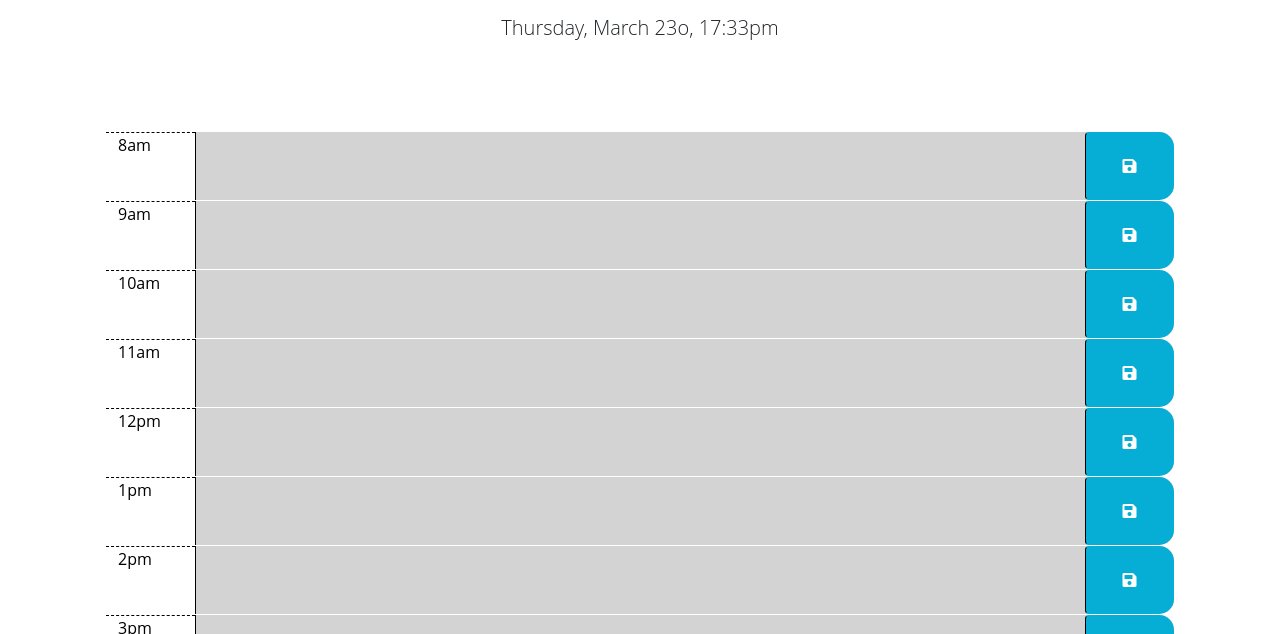
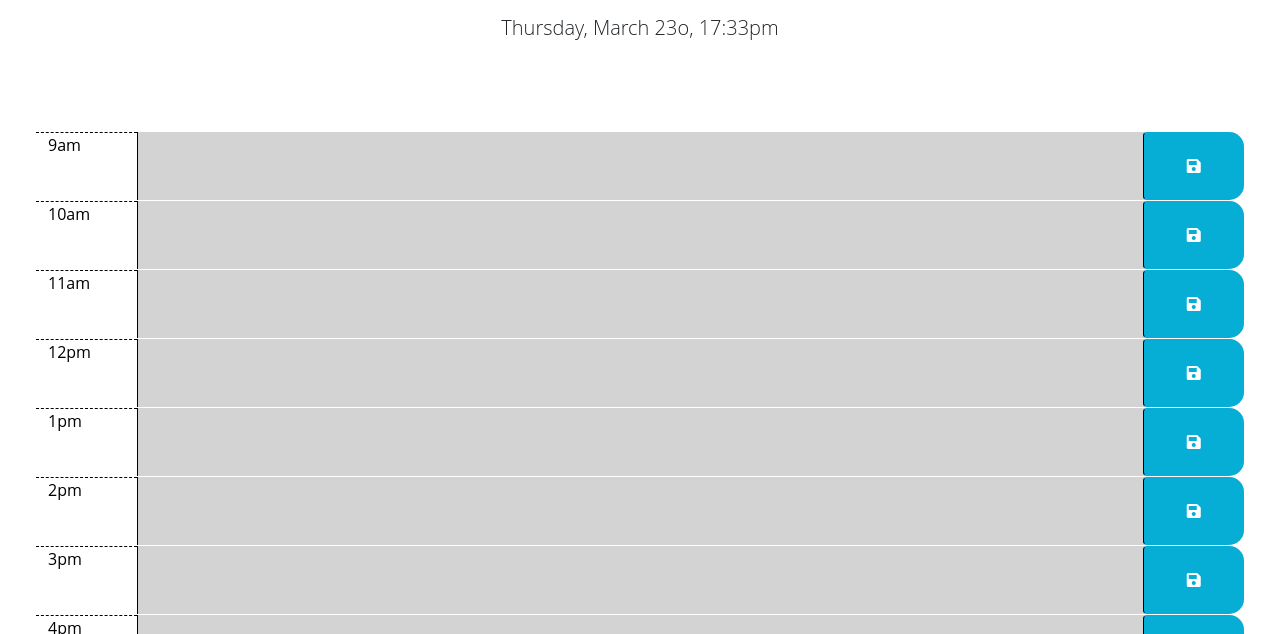
Before and after one commit to judemdonahue/Work-Day-Scheduler, a plain HTML site: page index.html in a window 1280 px wide. Shown: the part 166-800 px from the top of the page. Drawn offline with nearby package versions, Linux system fonts and the light colour scheme.

Commit message:
cleaned up and organized script file, some tweaks to styling and added to README file and image asset

```diff
--- a/assets/script.js
+++ b/assets/script.js
@@ -1,36 +1,24 @@
-// Wrap all code that interacts with the DOM in a call to jQuery to ensure that
-// the code isn't run until the browser has finished rendering all the elements
-// in the html.
-
-// Set the beginning hour to be 8AM
-let hourStart = dayjs().startOf('day').add(8,'h');
-// totalHours = 8AM to 6PM = 11 hours
-let totalHours = 11;
+// Sets starting hour of the workday to 9AM
+let hourStart = dayjs().startOf('day').add(9,'h');
+// totalHours = 9-5 = 9 hour work day
+let totalHours = 9;
 // Get current hour
 let currentHour = dayjs().format('H');
-// initializes timeTableElement and currentState of present, future, and past;
+
 let timeTableElement;
 let currentState;
 
-let newTime;
-
-
 //Display and update current date function
-
-  function updateTime() {
+function updateTime() {
     let time = dayjs().format('dddd, MMMM Do, HH:mma')
     $('#currentDay').text(time);
 }
 setInterval(updateTime, 30000);
 
-
 function fillTimeTable() {
   for (let hour = 0; hour < totalHours; hour++) {
     let realHour = hour + 8;
-
-
       timeTableElement = hourStart.add(hour, 'h').format('ha');
-
 
       // determine the currentState based on the conditions
       if (currentHour == realHour) {
@@ -55,16 +43,15 @@ function fillTimeTable() {
   loadSchedule();
 }
 
-// function for save schedule in the local storage
+// Saves user input in localStorage
 function saveSchedule() {
-
     let keyName = $(this).parent().attr('id');
     let keyValue = $(this).parent().children().eq(1).val();
 
     localStorage.setItem(keyName, keyValue);
 }
 
-// function to get back the data from the local storage and print it out in to the textarea attribute
+// Pulls from localStorage and display in scheduler
 function loadSchedule() {
 
     for (let hour = 0; hour < totalHours; hour++) {
@@ -76,49 +63,6 @@ function loadSchedule() {
 
 }
 
-// Function calls
 updateTime();
 fillTimeTable();
 $(document).on('click', '.saveBtn', saveSchedule);
-//$('.saveBtn').on('click', saveSchedule);
-
-// updating date and time every 30 seconds
-
-/*
-
-setInterval(function() {
-    updateTime();
-}, 30000);
-
-// updating entire time table every 10 minutes
-
-
-setInterval(function() {
-    fillTimeTable();
-}, 600000);
-*/
-
-
-
-
-console.log(hourStart)
-
-
-// TODO: Add a listener for click events on the save button. This code should
-  // use the id in the containing time-block as a key to save the user input in
-  // local storage. HINT: What does `this` reference in the click listener
-  // function? How can DOM traversal be used to get the "hour-x" id of the
-  // time-block containing the button that was clicked? How might the id be
-  // useful when saving the description in local storage?
-  //
-  // TODO: Add code to apply the past, present, or future class to each time
-  // block by comparing the id to the current hour. HINTS: How can the id
-  // attribute of each time-block be used to conditionally add or remove the
-  // past, present, and future classes? How can Day.js be used to get the
-  // current hour in 24-hour time?
-  //
-  // TODO: Add code to get any user input that was saved in localStorage and set
-  // the values of the corresponding textarea elements. HINT: How can the id
-  // attribute of each time-block be used to do this?
-  //
-  // TODO: Add code to display the current date in the header of the page.
--- a/index.html
+++ b/index.html
@@ -30,7 +30,7 @@
       <p class="lead text-center">A simple calendar app for scheduling your work day</p>
       <p id="currentDay" class="lead d-flex justify-content-center"></p>
     </header>
-    <div class="container px-5 preset">
+    <div class="container-fluid px-5 preset">
 
 
 
```
Also changed, not shown: assets/images/Work-Scheduler-Screenshot.png (added), 3 other files.
